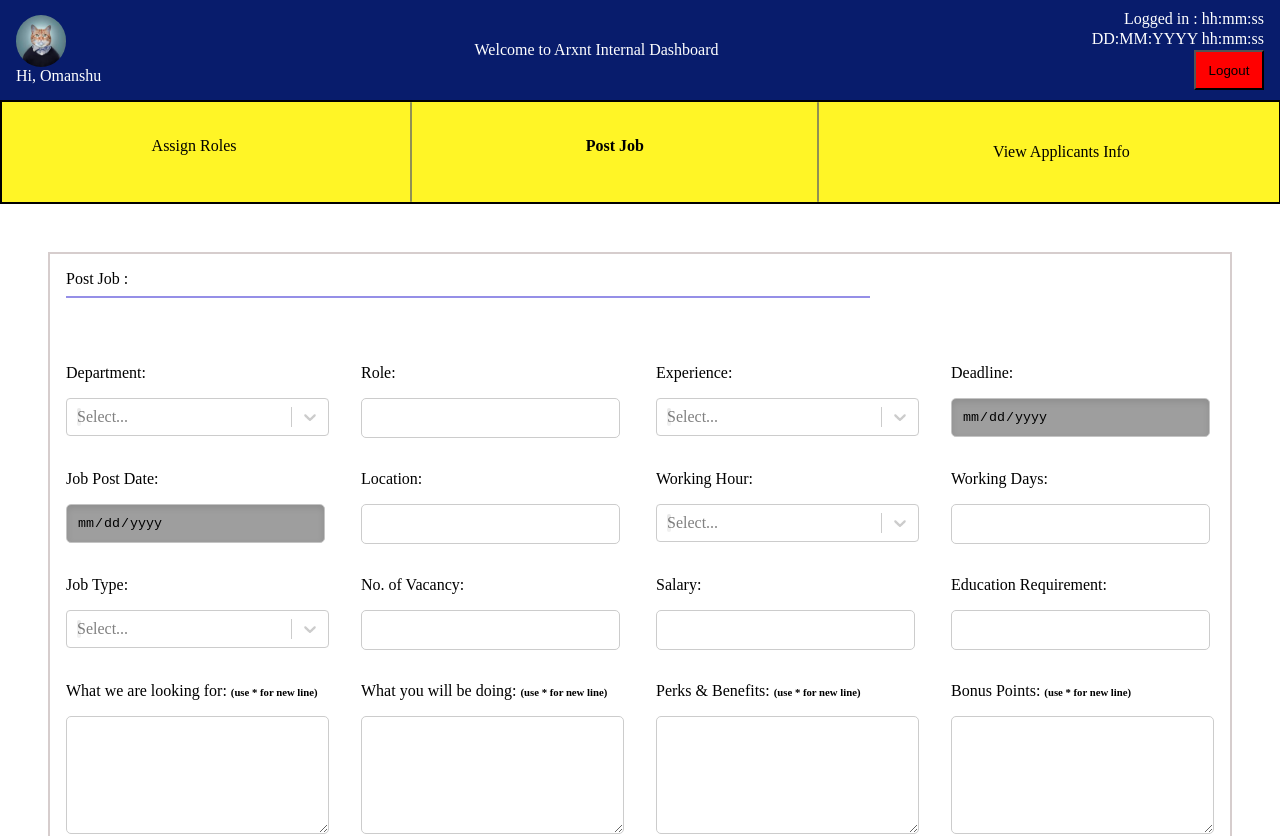
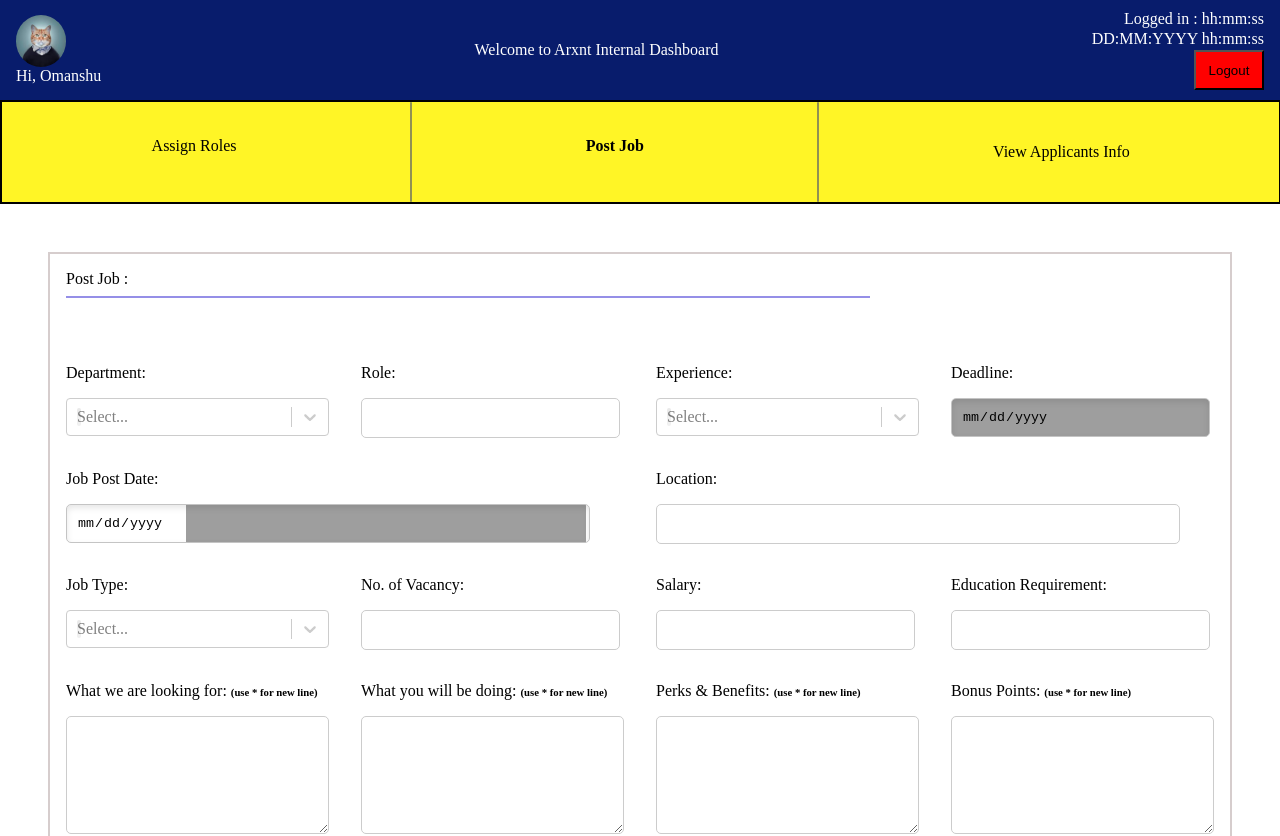
Before and after one commit to Omanshuaman/internal_dashboard, a React (Create React App) app: page / in a window 1280 px wide. Shown: the top 836 px of the page. Built offline with nearby package versions, Linux system fonts and the light colour scheme; grey boxes are pictures that could not be loaded.

Commit message:
optimized

```diff
--- a/src/App.css
+++ b/src/App.css
@@ -67,7 +67,7 @@ img {
   grid-template-areas:
     "nav nav nav nav"
     "department role experience deadline"
-    "jobpostdate location working-hour working-days"
+    "jobpostdate jobpostdate location location"
     "job-type number-vacancy salary job-post-date"
     "looking doing perks bonus"
     "footer footer footer footer";
@@ -141,19 +141,6 @@ nav hr {
   gap: 1em;
 }
 
-#working-hour {
-  display: flex;
-  flex-direction: column;
-  gap: 1em;
-  grid-area: working-hour;
-}
-
-#working-days {
-  display: flex;
-  flex-direction: column;
-  gap: 1em;
-  grid-area: working-days;
-}
 #job-type {
   display: flex;
   flex-direction: column;
@@ -271,9 +258,9 @@ footer {
       "experience"
       "deadline"
       "jobpostdate"
+      "jobpostdate"
       "location"
-      "working-hour"
-      "working-days"
+      "location"
       "job-type"
       "number-vacancy"
       "salary"
--- a/src/components/Banner.js
+++ b/src/components/Banner.js
@@ -12,7 +12,6 @@ const Banner = () => {
   const [deadline, setDeadline] = useState("");
   const [jobPostDate, setJobPostDate] = useState("");
   const [location, setLocation] = useState("");
-  const [workingDays, setWorkingsDays] = useState("");
   const [educationReq, setEducationReq] = useState("");
 
   const [numberOfVacancy, setNumberOfVacancy] = useState("");
@@ -24,12 +23,14 @@ const Banner = () => {
   const [isLoading, setIsLoading] = useState(false);
 
   const options = [
-    { value: "HT & Admin", label: "HT & Admin" },
-    { value: "Engineering", label: "Engineering" },
-    { value: "Support", label: "Support" },
+    { value: "Technology & IT", label: "Technology & IT" },
+    { value: "Operations", label: "Operations" },
+    { value: "Product Marketing", label: "Product Marketing" },
     { value: "Sales", label: "Sales" },
-    { value: "Design", label: "Design" },
-    { value: "Digital Marketing", label: "Digital Marketing" },
+    { value: "Finance", label: "Finance" },
+    { value: "Legal", label: "Legal" },
+    { value: "HR & Admin", label: "HR & Admin" },
+    { value: "Customer Support", label: "Customer Support" },
   ];
 
   const options1 = [
@@ -37,6 +38,8 @@ const Banner = () => {
     { value: "0-1 Years", label: "0-1 Years" },
     { value: "1-2 Years", label: "1-2 Years" },
     { value: "2-5 Years", label: "2-5 Years" },
+    { value: "5-8 Years", label: "5-8 Years" },
+    { value: "8-10 Years", label: "8-10 Years" },
   ];
 
   const options2 = [
@@ -74,9 +77,7 @@ const Banner = () => {
   const handleLocationChange = (event) => {
     setLocation(event.target.value);
   };
-  const handleWorkingDays = (event) => {
-    setWorkingsDays(event.target.value);
-  };
+
   const handleNumberOfVacancyChange = (event) => {
     setNumberOfVacancy(event.target.value);
   };
@@ -109,14 +110,13 @@ const Banner = () => {
 
     const formData = {
       id: uuidv4(),
+      job_id: Date.now(),
       department: selectedOption.value,
       role: role,
       experience: selectedOption1.value,
       deadline: deadline,
       job_post_date: jobPostDate,
       location: location,
-      working_hour: selectedOption2.value,
-      working_days: workingDays,
       job_type: selectedOption3.value,
       number_of_vacancy: numberOfVacancy,
       education_requirement: educationReq,
@@ -129,7 +129,7 @@ const Banner = () => {
 
     try {
       const response = await axios.post(
-        "https://nt4k05fl8k.execute-api.us-east-1.amazonaws.com/prod/jobpost",
+        "https://0mbq9runce.execute-api.ap-south-1.amazonaws.com/prod/jobpost",
         formData
       );
       // Do something with the response data
@@ -190,18 +190,7 @@ const Banner = () => {
           <div>Location:</div>
           <input className="roleinput" onChange={handleLocationChange}></input>
         </div>
-        <div id="working-hour">
-          <div>Working Hour:</div>
-          <Select
-            defaultValue={selectedOption2}
-            onChange={setSelectedOption2}
-            options={options2}
-          />
-        </div>
-        <div id="working-days">
-          <div>Working Days:</div>
-          <input className="roleinput" onChange={handleWorkingDays}></input>
-        </div>
+
         <div id="job-type">
           <div>Job Type:</div>
           <Select
```
